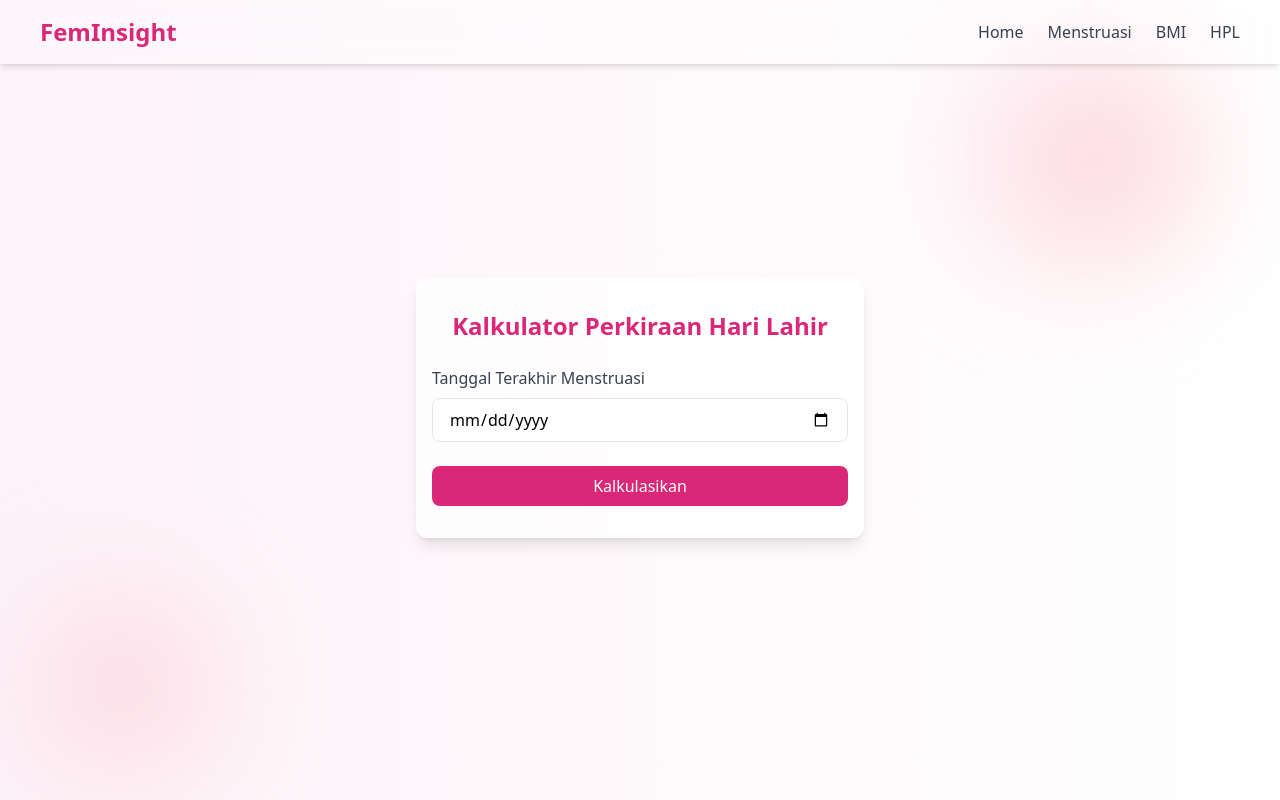
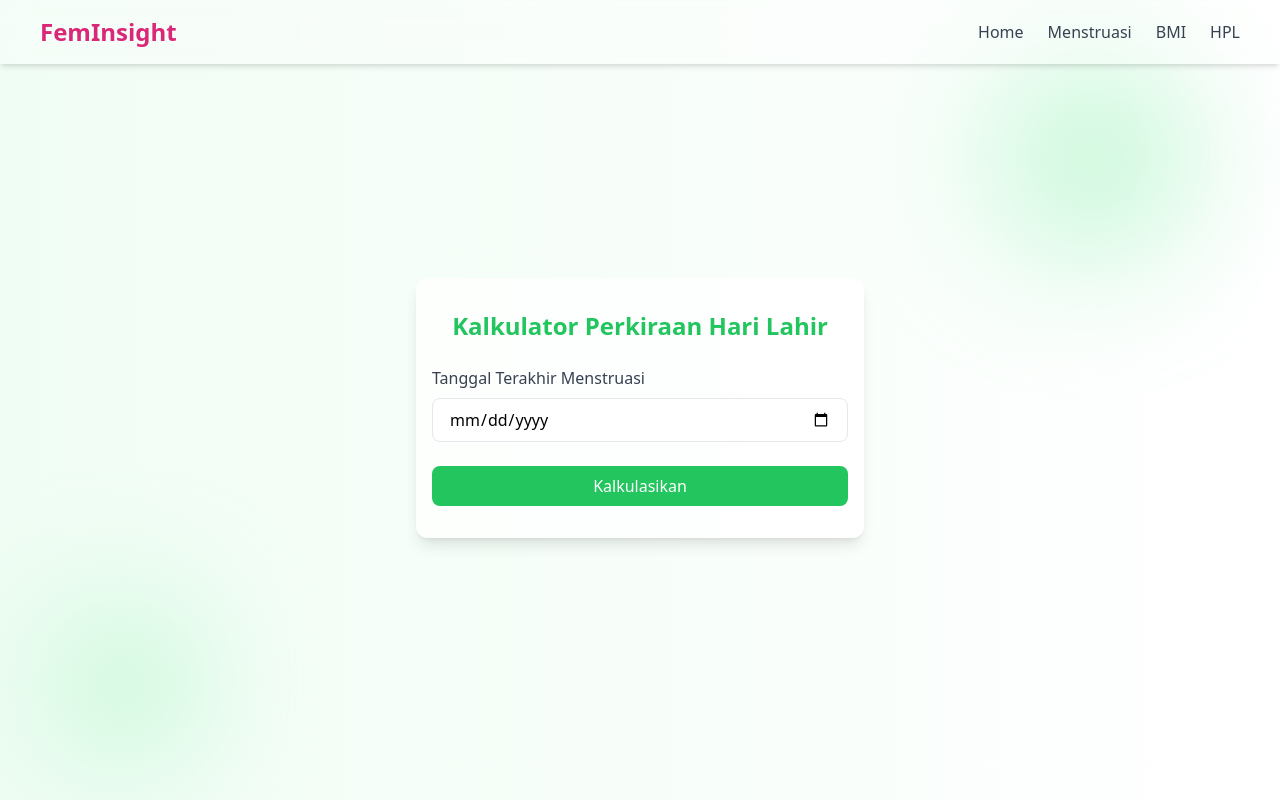
Before and after one commit to silviansi/feminsight, a Vue app: page /hpl in a window 1280 px wide. Built offline with nearby package versions, Linux system fonts and the light colour scheme.

Commit message:
change color page

```diff
--- a/src/views/HPL.vue
+++ b/src/views/HPL.vue
@@ -1,12 +1,12 @@
 <template>
-    <div class="relative h-screen flex items-center justify-center bg-gradient-to-r from-pink-50 to-white">
+    <div class="relative h-screen flex items-center justify-center bg-gradient-to-r from-green-50 to-white">
     <!-- Dekorasi Lingkaran -->
-    <div class="absolute top-10 right-20 w-56 h-56 bg-gradient-to-br from-pink-200 to-red-300 rounded-full blur-3xl opacity-50"></div>
-    <div class="absolute bottom-10 left-10 w-40 h-40 bg-gradient-to-br from-pink-200 to-red-300 rounded-full blur-3xl opacity-50"></div>
+    <div class="absolute top-10 right-20 w-56 h-56 bg-gradient-to-br from-green-200 to-green-300 rounded-full blur-3xl opacity-50"></div>
+    <div class="absolute bottom-10 left-10 w-40 h-40 bg-gradient-to-br from-green-200 to-green-300 rounded-full blur-3xl opacity-50"></div>
 
     <!-- Konten -->
     <div class="relative z-10 text-center w-full max-w-md px-4 py-8 bg-white bg-opacity-80 rounded-xl shadow-lg mt-4">
-        <h1 class="text-xl sm:text-2xl font-bold text-pink-600 mb-6">Kalkulator Perkiraan Hari Lahir</h1>
+        <h1 class="text-xl sm:text-2xl font-bold text-green-500 mb-6">Kalkulator Perkiraan Hari Lahir</h1>
 
         <!-- Form Kalkulator -->
         <form @submit.prevent="calculateHPL" class="space-y-6">
@@ -14,7 +14,7 @@
             <label for="lastPeriod" class="block text-gray-700 font-medium mb-2">Tanggal Terakhir Menstruasi</label>
             <input type="date" id="lastPeriod" v-model="lastPeriod" class="w-full text-sm sm:text-base px-3 sm:px-4 py-2 border rounded-lg focus:outline-none focus:ring-2 focus:ring-blue-500">
         </div>
-        <button type="submit" class="w-full bg-pink-600 text-white py-2 px-4 rounded-lg hover:bg-red-800">
+        <button type="submit" class="w-full bg-green-500 text-white py-2 px-4 rounded-lg hover:bg-green-800">
             Kalkulasikan
         </button>
         </form>
```
